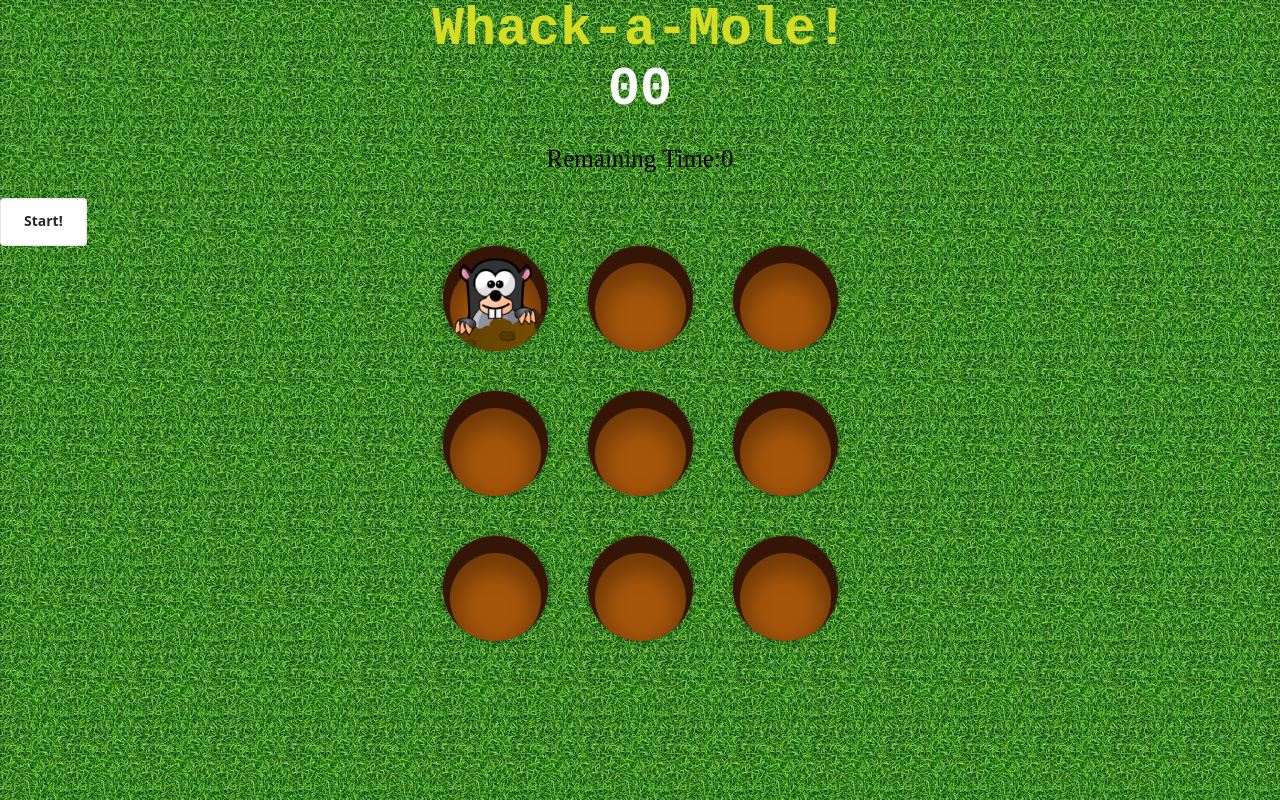
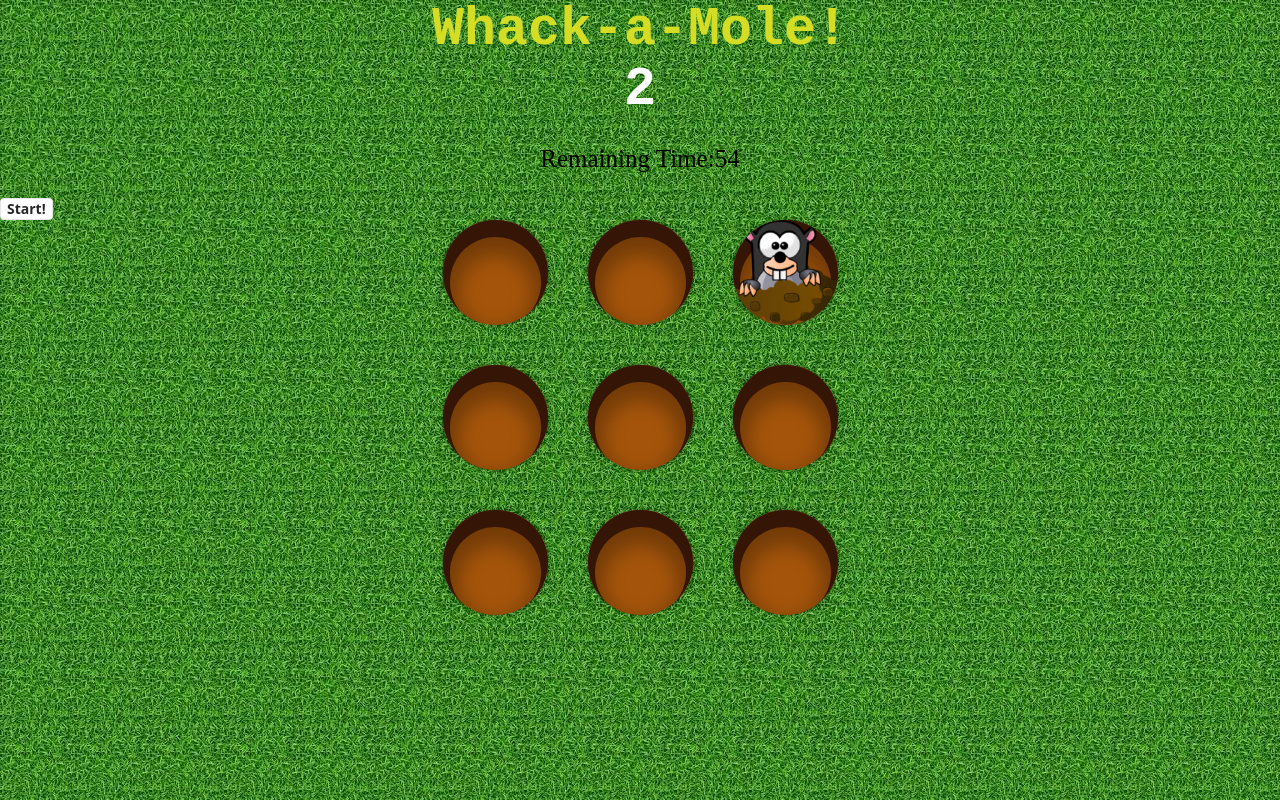
Before and after one commit to brianguintos/Whack-a-Mole-Milestone1, a plain HTML site: page index.html in a window 1280 px wide. Both pictures are taken after a click on the button "Start!". Drawn offline with nearby package versions, Linux system fonts and the light colour scheme.

Commit message:
got moles to appear one at a time instead of 2 at a time

```diff
--- a/index.html
+++ b/index.html
@@ -19,6 +19,7 @@
 
     <p>Remaining Time: <span id="timer">0</span></p>
     <button id="start" onclick="start()">Start!</button>
+    <!-- <button id="playAgain">Play Again</button> -->
 
 
     <!-- Grid for 9 moles -->
@@ -27,28 +28,28 @@
         <img src="moledirt3.png" alt="pictureMole" class="moles">
       </div>
       <div class="hole hole2">
-
+        <img src="moledirt3.png" alt="pictureMole" class="moles">
       </div>
       <div class="hole hole3">
-
+        <img src="moledirt3.png" alt="pictureMole" class="moles">
       </div>
       <div class="hole hole4">
-
+        <img src="moledirt3.png" alt="pictureMole" class="moles">
       </div>
       <div class="hole hole5">
-
+        <img src="moledirt3.png" alt="pictureMole" class="moles">
       </div>
       <div class="hole hole6">
-
+        <img src="moledirt3.png" alt="pictureMole" class="moles">
       </div>
       <div class="hole hole7">
-
+        <img src="moledirt3.png" alt="pictureMole" class="moles">
       </div>
       <div class="hole hole8">
-
+        <img src="moledirt3.png" alt="pictureMole" class="moles">
       </div>
       <div class="hole hole9">
-
+        <img src="moledirt3.png" alt="pictureMole" class="moles">
       </div>
     </section>
 
--- a/script.js
+++ b/script.js
@@ -1,14 +1,15 @@
 var timer;
 var timeLeft = 60;
 
+//clears the timer when game is over
 function gameOver() {
-  cancelInterval(timer);
-
-  // $("#playAgain").show();
+  clearInterval(timer);
+  $("#playAgain").show();
 }
 
+//updates timer that starts at 60seconds
 function updateTimer() {
-  timeLeft = timeLeft - 1;
+  timeLeft = timeLeft -1;
   if (timeLeft >= 0) {
     console.log(timeLeft);
     $("#timer").html(timeLeft);
@@ -19,10 +20,14 @@ function updateTimer() {
 
 function start() {
   timer = setInterval(updateTimer, 1000);
+  updateTimer();
+  $("#playAgain").hide();
+  startGame(); //calling function to start
+}
 
-  updateTimer();
-
-  $("playAgain").hide();
+function startGame() {
+  resetScore();
+  intervalId = setInterval(showMole, 2000);
 }
 
 
@@ -31,23 +36,35 @@ function start() {
 
 
 
-
+//this is going to get all the mole elements
 const moleElements = document.querySelectorAll('.moles');
 
+//need to update this so that when i click on just the mole it will give you points
 function handleWhack() {
-  this.parentNode.classList.remove('active');
-  updateScore();
+  const moleHole = this.parentNode;
+  if (moleHole.classList.contains('active')) {
+    moleHole.classList.remove('active');
+    resetScore();
+  }
 }
 
 moleElements.forEach((moleELement) => {
   moleELement.addEventListener('click', handleWhack);
 });
 
+//this makes the moles pop out of random moles and then hide. Problem right now is I have multiple of them coming out at the same time.
+let activeMole = null;
+
 function showMole() {
   const randomMoleIndex = Math.floor(Math.random() * moleElements.length);
   const moleELement = moleElements[randomMoleIndex].parentNode;
 
+  if (activeMole) {
+    activeMole.classList.remove('active');
+  }
+
   moleELement.classList.add('active');
+  activeMole = moleELement;
 
   setTimeout(() => {
     moleELement.classList.remove('active');
@@ -56,18 +73,19 @@ function showMole() {
 
 let intervalId;
 
-function start(); {
-  resetScore();
-  intervalId = setInterval(showMole, 2000);
-}
+// function startGame() {
+//   resetScore();
+//   intervalId = setInterval(showMole, 2000);
+// }
 
 function resetScore() {
   const scoreElement = document.querySelector('.score');
   let currentScore = parseInt(scoreElement.textContent);
   currentScore++;
 
-  scoreElement.textContent = currentScore.toString().padStart(2, '0');
+  scoreElement.textContent = currentScore.toString().padStart(0, '00');
 }
 
+//to make whole game start
 const startButton = document.getElementById('start');
 startButton.addEventListener('click', start);
--- a/style.css
+++ b/style.css
@@ -24,7 +24,6 @@ body {
 #start {
   display: flex;
   justify-content: center;
-  /* align-items: center; */
   background-color: #ffffff;
   border: 1px solid rgba(0, 0, 0, 0.1);
   border-radius: 0.25rem;
@@ -33,23 +32,16 @@ body {
   color: rgba(0, 0, 0, 0.85);
   cursor: pointer;
   display: flex;
-  /* justify-content: center*/
   font-family: system-ui, -apple-system, system-ui, "Helvetica Neue", Helvetica, Arial, sans-serif;
   font-size: 14px;
   font-weight: 600;
-  /* justify-content: center; */
   line-height: 1.25;
-  margin: 0;
+  /* margin: 0;
   min-height: 3rem;
   padding: calc(0.875rem - 1px) calc(1.5rem - 1px);
   position: relative;
-  /* text-decoration: none; */
   transition: all 250ms;
-  user-select: none;
-  /* -webkit-user-select: none;
-  touch-action: manipulation;
-  vertical-align: baseline;
-  width: auto; */
+  user-select: none; */
 }
 .button-6:hover,
 .button-6:focus {
@@ -79,7 +71,6 @@ body {
   font-size: 40pt;
   font-weight: bold;
   color: white;
-  /* webkit text stroke adds a border around the score font */
 }
 
 /* to edit "remaining time" */
@@ -104,10 +95,10 @@ p {
   cursor: url(/mallet1.png), auto;
 }
 
-/* I couldn't figure out how to create the shadows on the mole hills so I used some of the code on the youtube video that I gave credit to */
+/* Styling the mole holes */
 .hole {
   padding: 10px;
-  border-radius: 50%; /*this makes the divs circles*/
+  border-radius: 50%; /*this turns the div squares into circles*/
   position: relative; /*to keep the mole hill in its relative place*/
   overflow: hidden; /*this will hide the overflow of the mole when going back into molehill*/
   box-shadow: inset 0 10px 0 7px rgb(53, 21, 6),
@@ -115,14 +106,19 @@ p {
   background-color: rgb(165, 85, 11);
 }
 
-.moleGrid .hole .moles{
+/* Styling the mole images */
+.hole .moles {
   width: 100%;
   height: 100%;
   object-fit: cover;
   position: absolute;
-  left: 5%;
-  margin-bottom: 38%;
-  transform: translateY(50%);
-  bottom: 0;
-  overflow: hidden;
+  top: 0;
+  left: 0;
+  opacity: 0; /* initially hidden */
+  transition: opacity 0.3s ease-in-out; /* effect to ease in and out */
 }
+
+/* Add the 'active' class to make the mole visible */
+.hole.active .moles {
+  opacity: 100;
+}
```
